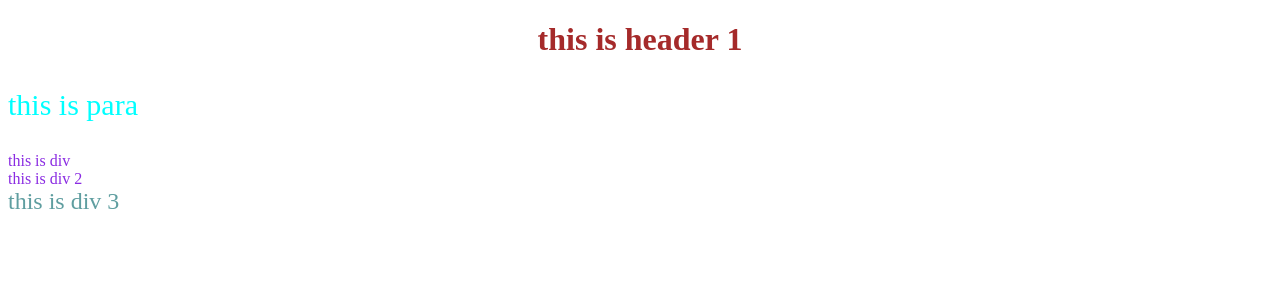
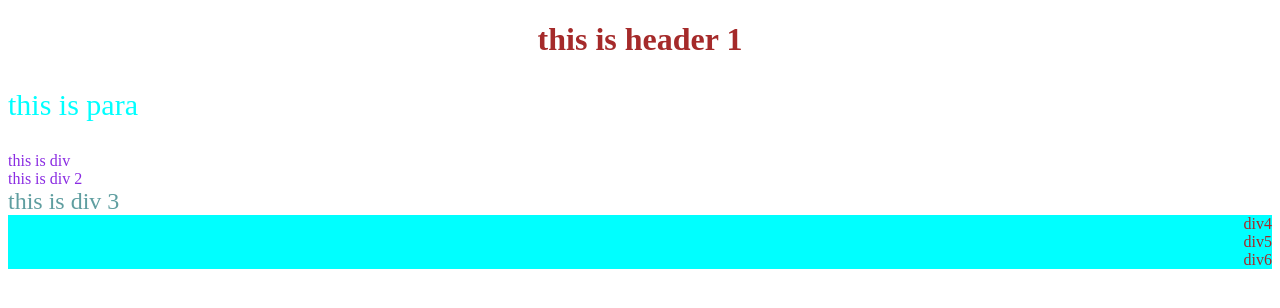
Before and after one commit to GohilRakesh06/github-actions-docker, a plain HTML site: page index.html in a window 1280 px wide. Drawn offline with Linux system fonts and the light colour scheme.

Commit message:
new version added

```diff
--- a/index.html
+++ b/index.html
@@ -22,6 +22,12 @@
         font-size: x-large;
         color: cadetblue;
       }
+      .myd{
+        color:brown;
+        text-align: right;
+        background-color: aqua;
+
+      }
     </style>
 </head>
 <body>
@@ -31,5 +37,9 @@
 
 <div id="d2">this is div 2</div>
 <div id="d3">this is div 3</div>
+
+<div class="myd">div4</div>
+<div class="myd">div5</div>
+<div class="myd">div6</div>
 </body>
 </html>
```
